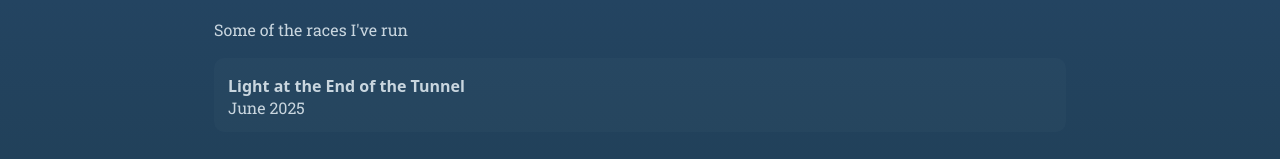
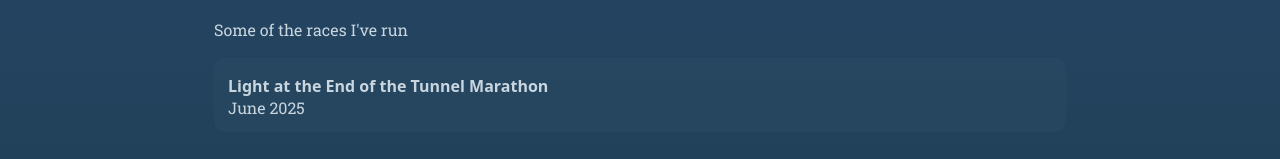
Before and after one commit to deepamarti/dmwebsite, a React (Vite) app: page /running in a window 1280 px wide. Shown: the part 249-408 px from the top of the page. Built offline with nearby package versions, Linux system fonts and the light colour scheme; a web font is replaced by a local one.

Commit message:
Add PNG favicon, update index.html and data files

```diff
--- a/src/data/runningPosts.ts
+++ b/src/data/runningPosts.ts
@@ -1,7 +1,7 @@
 const posts = [
   {
     id: 'light-at-the-end',
-    title: 'Light at the End of the Tunnel',
+    title: 'Light at the End of the Tunnel Marathon',
     date: 'June 2025',
     excerpt:
       "My first full marathon!",
--- a/src/data/trainingPosts.ts
+++ b/src/data/trainingPosts.ts
@@ -1,7 +1,7 @@
 const training = [
   {
     id: 'light-at-the-end',
-    title: 'Training: Light at the End',
+    title: 'Training: Light at the End of the Tunnel Marathon',
     summary:
       'First marathon training cycle! ',
     details: `I officially started training in February 2025 and followed Hal Higdon’s Novice 1 plan which was 18 weeks long. The plan was structed for 4-5 days of running which included 2 easy runs on Tuesday and Thursdays, a longer tempo or regular run on Wednesdays, and a long run on the weekends.
```
Also changed, not shown: src/assets/favicon.png (added).
